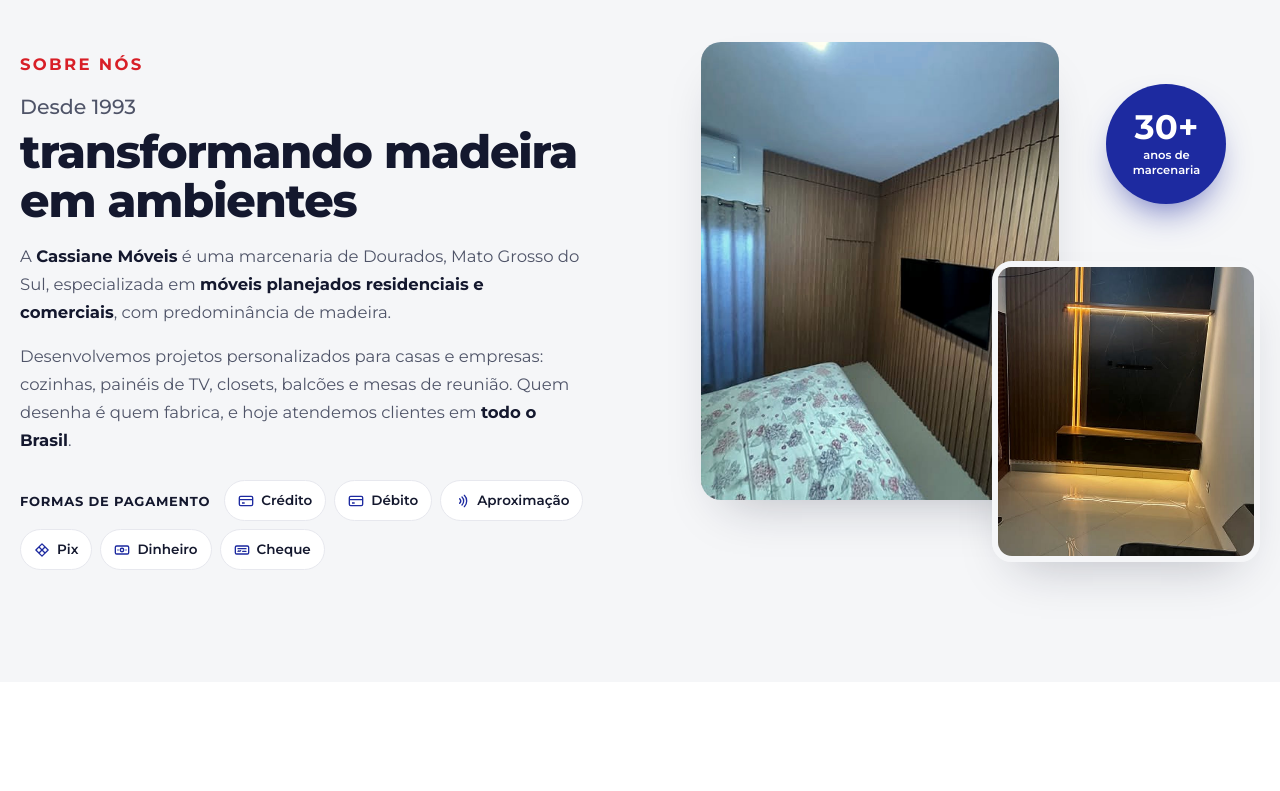
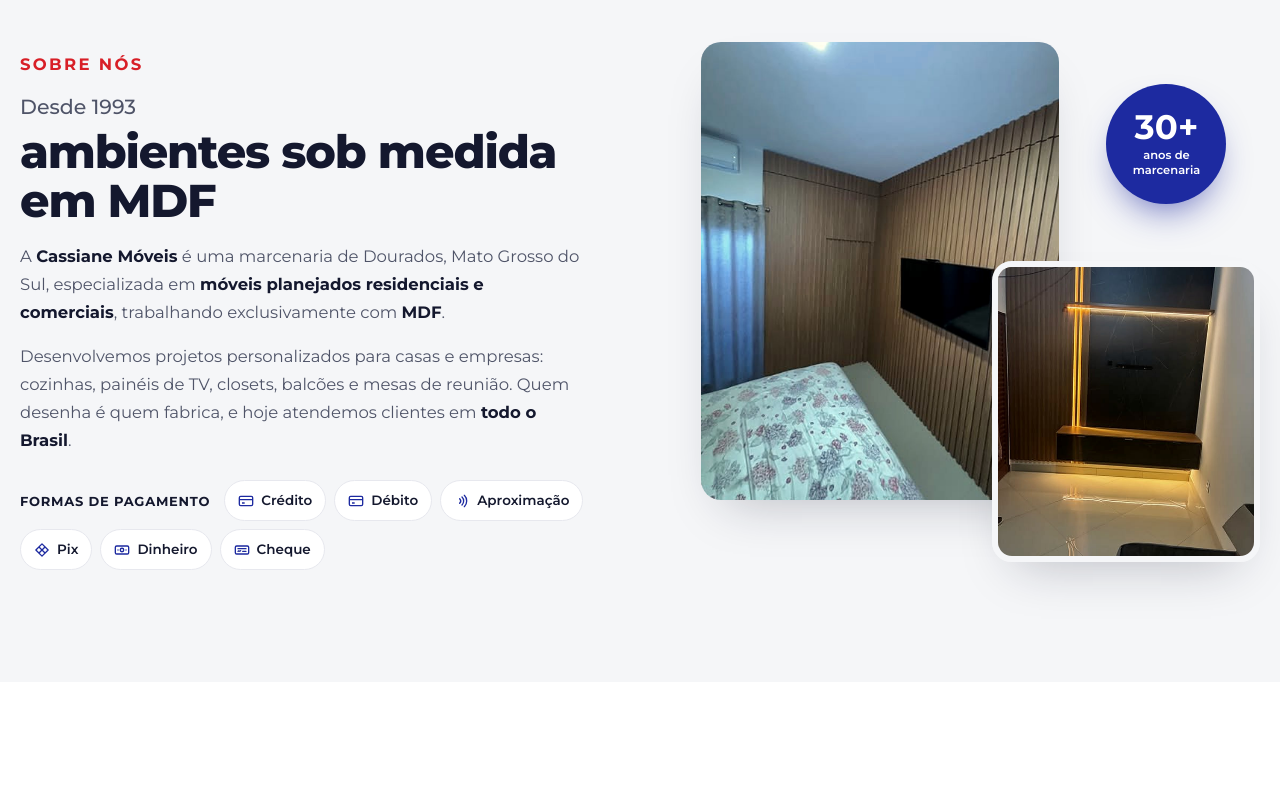
Before and after one commit to Pablo-leite/cassiane-moveis, a plain HTML site: page opcao-3/index.html in a window 1280 px wide. Shown: the part 1900-2691 px from the top of the page. Drawn offline with Linux system fonts and the light colour scheme.

Commit message:
Opção 3: trabalhamos exclusivamente com MDF

```diff
--- a/opcao-3/index.html
+++ b/opcao-3/index.html
@@ -114,8 +114,8 @@
   <div class="wrap about">
     <div class="about__copy">
       <p class="tag">Sobre nós</p>
-      <h2><span class="h2__lead">Desde 1993</span><span class="h2__key">transformando madeira em ambientes</span></h2>
-      <p>A <b>Cassiane Móveis</b> é uma marcenaria de Dourados, Mato Grosso do Sul, especializada em <b>móveis planejados residenciais e comerciais</b>, com predominância de madeira.</p>
+      <h2><span class="h2__lead">Desde 1993</span><span class="h2__key">ambientes sob medida em MDF</span></h2>
+      <p>A <b>Cassiane Móveis</b> é uma marcenaria de Dourados, Mato Grosso do Sul, especializada em <b>móveis planejados residenciais e comerciais</b>, trabalhando exclusivamente com <b>MDF</b>.</p>
       <p>Desenvolvemos projetos personalizados para casas e empresas: cozinhas, painéis de TV, closets, balcões e mesas de reunião. Quem desenha é quem fabrica, e hoje atendemos clientes em <b>todo o Brasil</b>.</p>
       <div class="pay">
         <span class="pay__t">Formas de pagamento</span>
```
